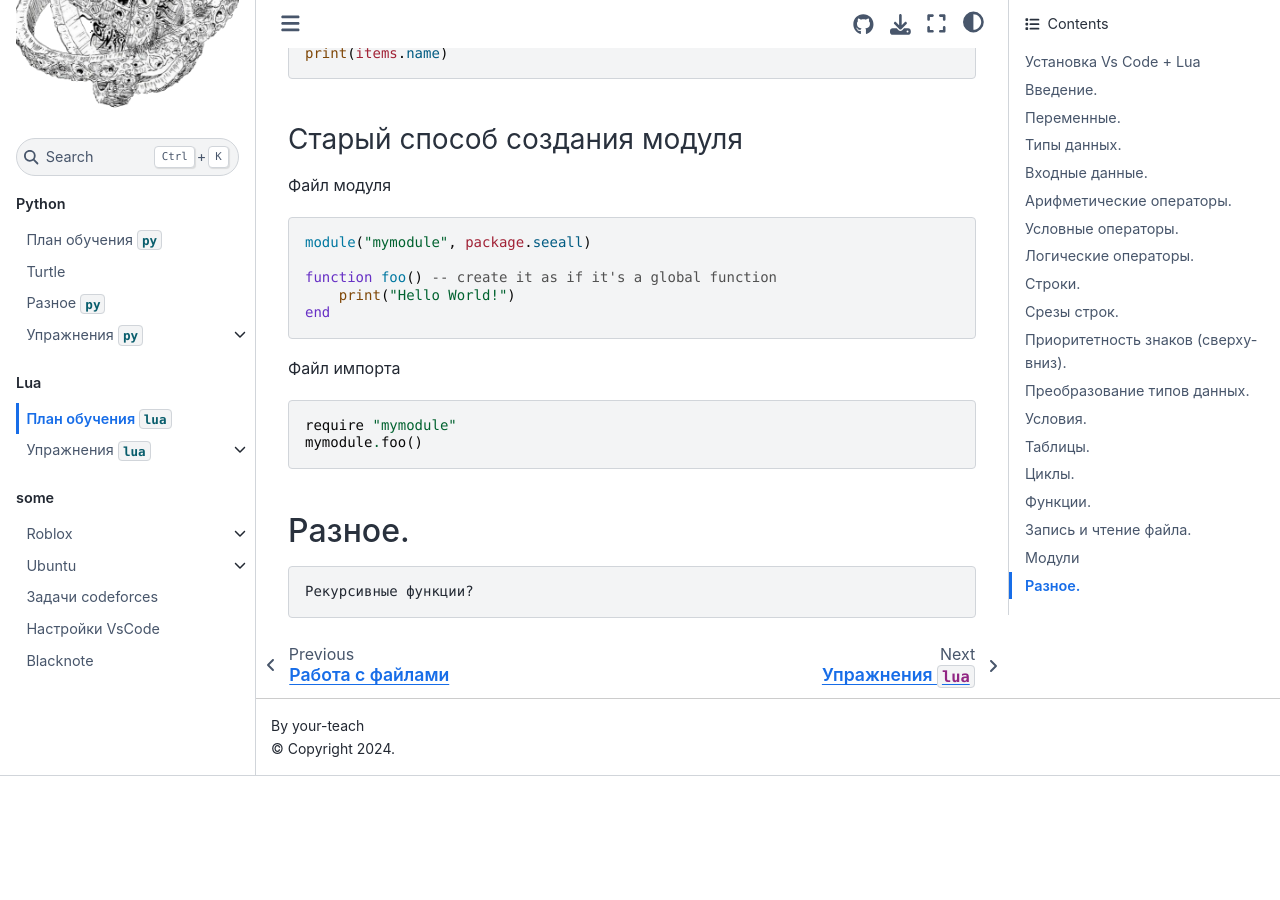
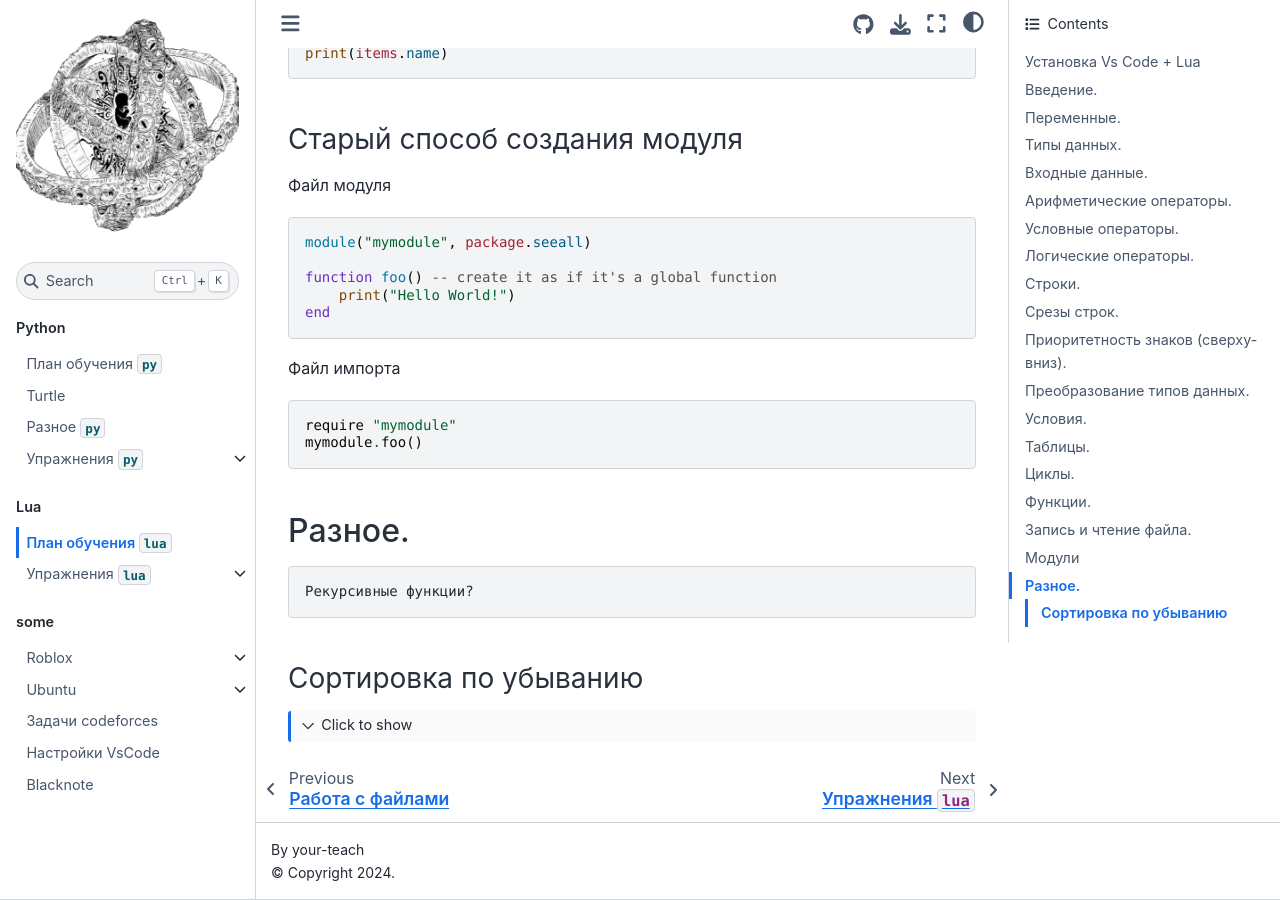
Before and after one commit to your-teach/faithpages, a Jupyter Book: the page built from Lua/study-plan-lua.md, in a window 1280 px wide and 900 px high, scrolled down 9811 px. Built offline with Jupyter Book 1.0.4 settings and Sphinx 7.4.7 and the Sphinx Book theme 1.1.4, drawn with Linux system fonts in a browser that asks for light colours; before the commit the page ends 10587 px from its top, so only the background shows below that; some of the changed lines change nothing that is shown.

Commit message:
Update study-plan-lua.md

`````diff
--- a/Lua/study-plan-lua.md
+++ b/Lua/study-plan-lua.md
@@ -452,3 +452,21 @@
 
 ## Разное.
     Рекурсивные функции?
+
+### Сортировка по убыванию
+````{toggle}
+```lua
+-- сортировка по убыванию
+local arr = {20, 30, 10, 50}
+log ("clear") log ("mode compact")
+log ("Массив до сортировки:")
+for i = 1, #arr do
+    log (arr[i])
+end
+table.sort (arr, function (a, b) return (a > b) end)
+log ("Массив после сортировки:")
+for i = 1, #arr do
+    log (arr[i])
+end
+```
+````
`````
